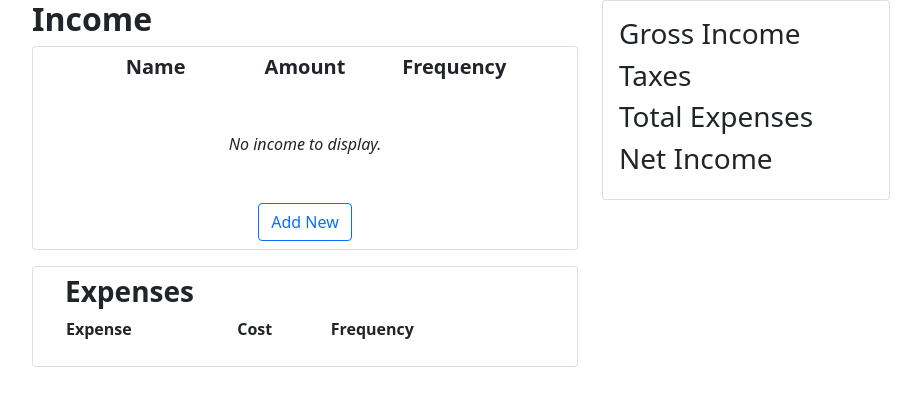
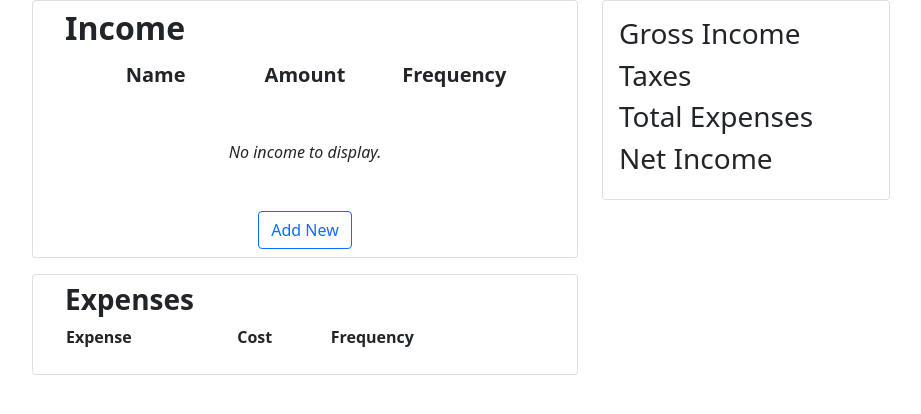
Before and after one commit to lithobraking/overunder, a React (Create React App) app in the folder client/: page / in a window 1280 px wide. Shown: the top 414 px of the page, without its empty margins (50-971 px from the left). Built offline with nearby package versions, Linux system fonts and the light colour scheme.

Commit message:
moved Income heading back inside card

```diff
--- a/client/src/components/Cashflow.js
+++ b/client/src/components/Cashflow.js
@@ -4,13 +4,15 @@ import IncomeList from "./income/IncomeList";
 const Cashflow = () => {
     return (
         <>
-            <h2><b>Income</b></h2>
             <Card className="mb-3 p-2">
                 <Container>
+                    <div className="mb-3">
+                        <h2><b>Income</b></h2>
+                    </div>
                     <div className="d-flex flex-row justify-content-around px-3">
-                        <div style={{textAlign: "center"}} className="w-100"><h5><b>Name</b></h5></div>
-                        <div style={{textAlign: "center"}} className="w-100"><h5><b>Amount</b></h5></div>
-                        <div style={{textAlign: "center"}} className="w-100"><h5><b>Frequency</b></h5></div>
+                        <div style={{ textAlign: "center" }} className="w-100"><h5><b>Name</b></h5></div>
+                        <div style={{ textAlign: "center" }} className="w-100"><h5><b>Amount</b></h5></div>
+                        <div style={{ textAlign: "center" }} className="w-100"><h5><b>Frequency</b></h5></div>
                     </div>
                     <IncomeList />
                 </Container>
```
